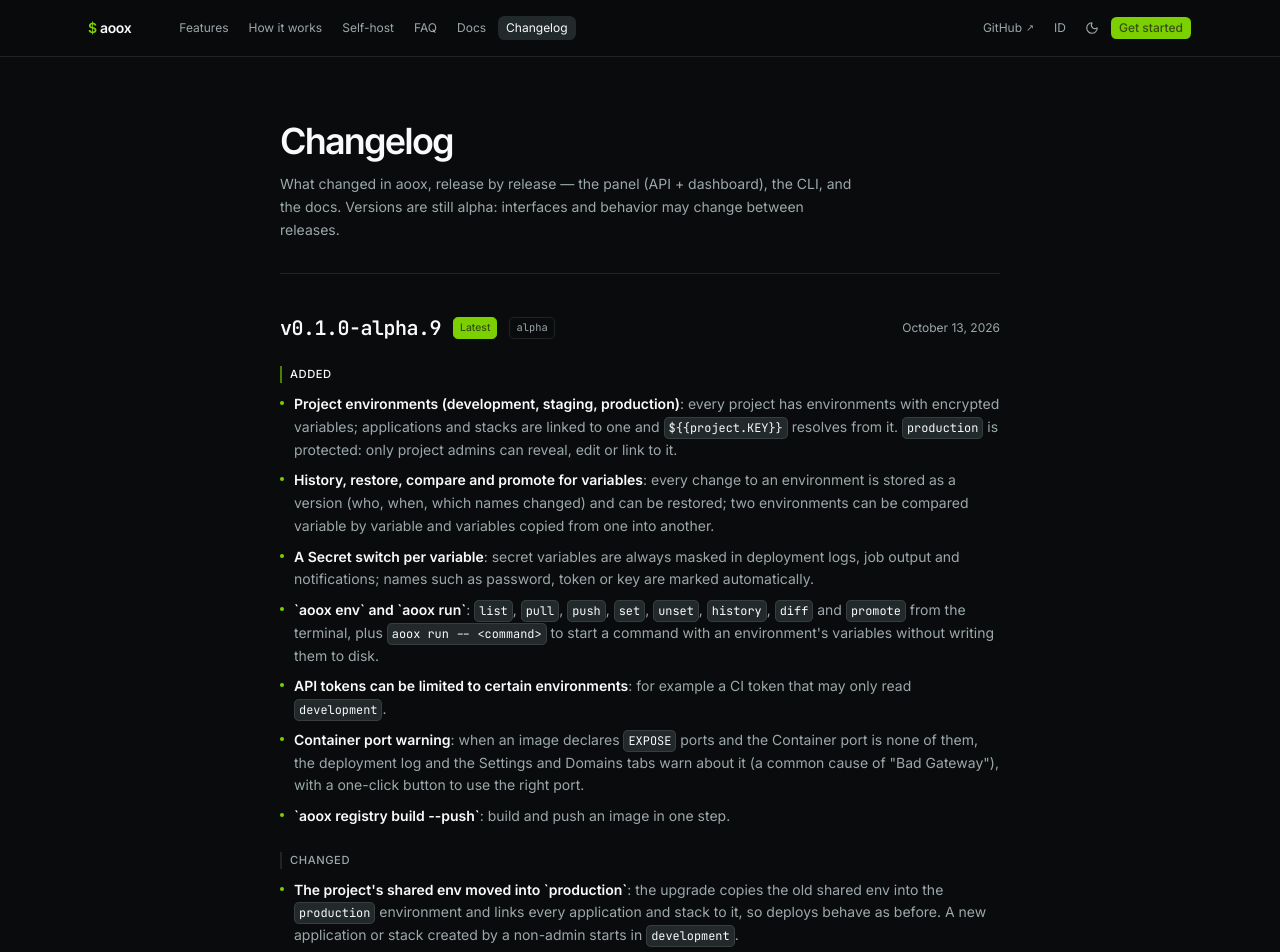
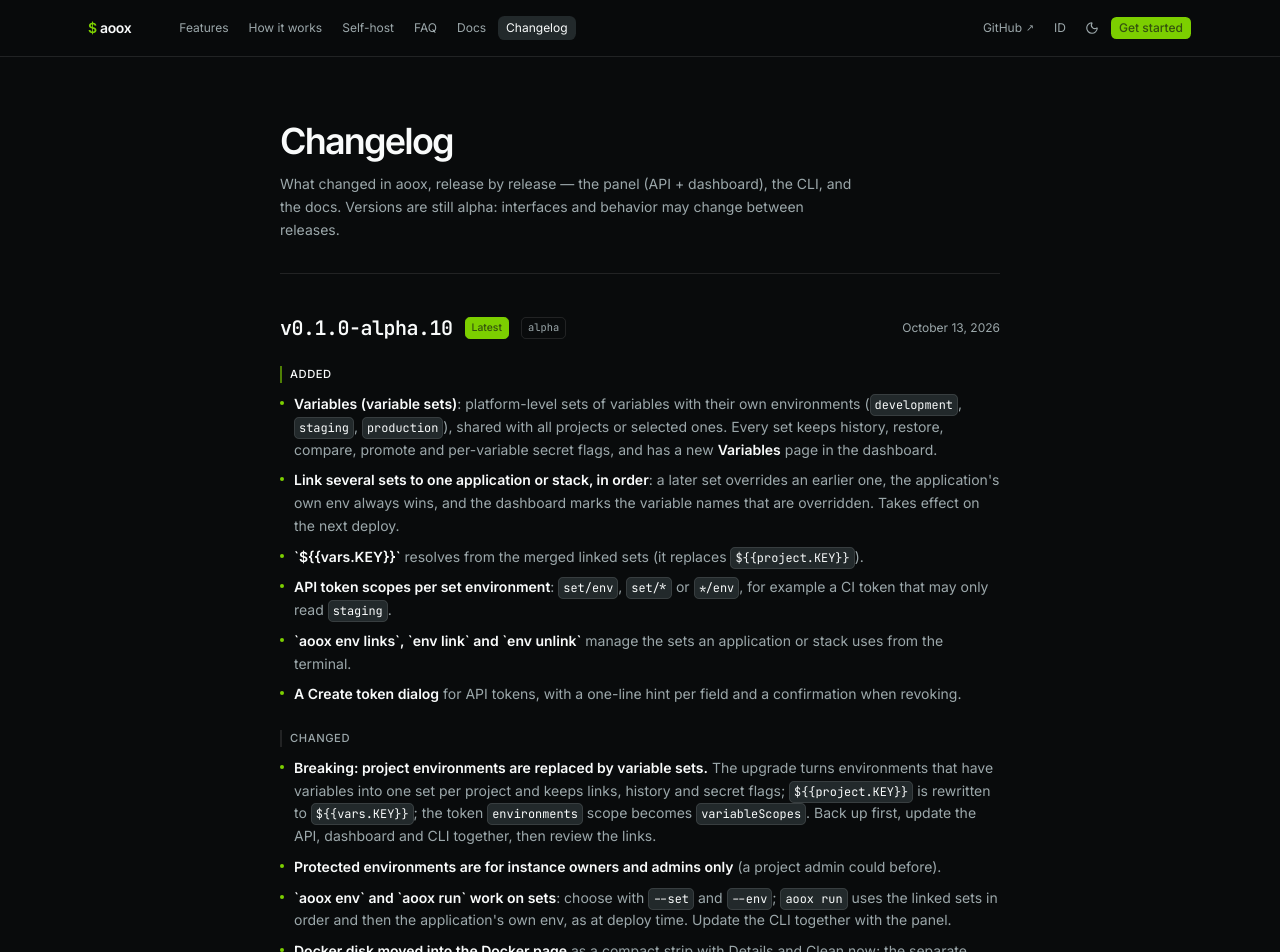
Before and after one commit to hideandseeklab/aoox-landing, a Next.js app: page /changelog in a window 1280 px wide. Shown: the top 952 px of the page. Built offline with nearby package versions, Linux system fonts and the light colour scheme.

Commit message:
docs: changelog for 0.1.0-alpha.10; aoox run output and --quiet

```diff
--- a/src/app/(en)/docs/cli/page.tsx
+++ b/src/app/(en)/docs/cli/page.tsx
@@ -73,7 +73,7 @@ const COMMANDS = [
   {
     cmd: "aoox run -- <command>",
     what: "Runs a command with the variables the linked application gets at deploy time (or one set environment), without writing them to disk.",
-    flags: "--set/-s, --env/-e, --app, --stack, --file, --url/-u, --token/-t",
+    flags: "--set/-s, --env/-e, --app, --stack, --file, --quiet/-q, --url/-u, --token/-t",
   },
   {
     cmd: "aoox domain set",
@@ -435,7 +435,7 @@ $ aoox run -- npm run dev                                  # what the linked app
           [<Code key="ls">aoox env links [--app id | --stack id] [--json]</Code>, "The set environments the application (or stack) uses, in merge order (1 = first, overridden by later ones), with the variables a later link or the own env overrides."],
           [<Code key="ln">aoox env link --set slug --env name [--position n] [--app id | --stack id]</Code>, "Links a set environment. It goes at the end (so it wins over the others) unless --position (1-based) is given; an environment that is already linked is moved there. Takes effect on the next deploy."],
           [<Code key="ul">aoox env unlink (--set slug --env name | --position n) [--app id | --stack id]</Code>, "Removes a link. Takes effect on the next deploy."],
-          [<Code key="r">aoox run [--set slug --env name] [--file .env.local] [--app id | --stack id] -- command [args…]</Code>, "Starts the command with the variables on top of your current environment (see below). Nothing is written to disk. Output goes straight to your terminal, the command's exit code is the exit code of aoox run, and Ctrl+C or SIGTERM is passed to it."],
+          [<Code key="r">aoox run [--set slug --env name] [--file .env.local] [--quiet] [--app id | --stack id] -- command [args…]</Code>, "Starts the command with the variables on top of your current environment (see below). Nothing is written to disk. Output goes straight to your terminal, the command's exit code is the exit code of aoox run, and Ctrl+C or SIGTERM is passed to it."],
         ]}
       />
       <H3>What aoox run passes to the command</H3>
@@ -469,8 +469,16 @@ $ aoox run -- npm run dev                                  # what the linked app
           file. The file is only read, and its references are not resolved.
         </li>
       </Ul>
-      <Pre title="Which layers were used (printed to standard error)">{`$ aoox run -- node server.js
-Application "shop-web": shared/production < backend/production < own env`}</Pre>
+      <Pre title="What was injected and from which layers (printed to standard error)">{`$ aoox run -- node server.js
+aoox  Injecting 9 variables into your process · Application "shop-web": shared/production < backend/production < own env`}</Pre>
+      <P>
+        The count is what aoox adds or overrides, including <Code>--file</Code>;
+        variables inherited from your shell are not counted. The line is
+        coloured only on a terminal: <Code>NO_COLOR</Code> turns colour off,{" "}
+        <Code>FORCE_COLOR</Code> forces it, and pipes and CI logs stay plain.{" "}
+        <Code>--quiet</Code> (<Code>-q</Code>) hides the line, but warnings about
+        references aoox cannot resolve are always printed.
+      </P>
       <H3>Pull formats and push</H3>
       <Pre title="Formats and standard output">{`$ aoox env pull --env staging                        # ./.env, the stored text with its comments
 $ aoox env pull --format json                        # ./.env.json  {"KEY":"value"}
--- a/src/app/(id)/id/docs/cli/page.tsx
+++ b/src/app/(id)/id/docs/cli/page.tsx
@@ -98,7 +98,7 @@ const COMMANDS = [
   {
     cmd: "aoox run -- <perintah>",
     what: "Menjalankan perintah dengan variabel yang didapat aplikasi tertaut saat deploy (atau satu environment set), tanpa menulisnya ke disk.",
-    flags: "--set/-s, --env/-e, --app, --stack, --file, --url/-u, --token/-t",
+    flags: "--set/-s, --env/-e, --app, --stack, --file, --quiet/-q, --url/-u, --token/-t",
   },
   {
     cmd: "aoox registry push",
@@ -430,7 +430,7 @@ $ aoox run -- npm run dev                                  # yang didapat aplika
           [<Code key="ls">aoox env links [--app id | --stack id] [--json]</Code>, "Environment set yang dipakai aplikasi (atau stack), sesuai urutan penggabungan (1 = pertama, ditimpa yang berikutnya), beserta variabel yang ditimpa tautan berikutnya atau env sendiri."],
           [<Code key="ln">aoox env link --set slug --env nama [--position n] [--app id | --stack id]</Code>, "Menautkan environment set. Ditaruh di akhir (jadi menang atas yang lain) kecuali --position (mulai dari 1) diberikan; environment yang sudah tertaut dipindah ke posisi itu. Berlaku pada deploy berikutnya."],
           [<Code key="ul">aoox env unlink (--set slug --env nama | --position n) [--app id | --stack id]</Code>, "Melepas tautan. Berlaku pada deploy berikutnya."],
-          [<Code key="r">aoox run [--set slug --env nama] [--file .env.local] [--app id | --stack id] -- perintah [argumen…]</Code>, "Menjalankan perintah dengan variabel di atas environment-mu saat ini (lihat di bawah). Tidak ada yang ditulis ke disk. Output langsung ke terminalmu, exit code perintah menjadi exit code aoox run, dan Ctrl+C atau SIGTERM diteruskan ke perintah."],
+          [<Code key="r">aoox run [--set slug --env nama] [--file .env.local] [--quiet] [--app id | --stack id] -- perintah [argumen…]</Code>, "Menjalankan perintah dengan variabel di atas environment-mu saat ini (lihat di bawah). Tidak ada yang ditulis ke disk. Output langsung ke terminalmu, exit code perintah menjadi exit code aoox run, dan Ctrl+C atau SIGTERM diteruskan ke perintah."],
         ]}
       />
       <H3>Apa yang diteruskan aoox run ke perintah</H3>
@@ -466,8 +466,17 @@ $ aoox run -- npm run dev                                  # yang didapat aplika
           file. File hanya dibaca, dan referensi di dalamnya tidak diresolusi.
         </li>
       </Ul>
-      <Pre title="Lapisan yang dipakai (dicetak ke standard error)">{`$ aoox run -- node server.js
-Application "shop-web": shared/production < backend/production < own env`}</Pre>
+      <Pre title="Yang disuntikkan dan dari lapisan mana (dicetak ke standard error)">{`$ aoox run -- node server.js
+aoox  Injecting 9 variables into your process · Application "shop-web": shared/production < backend/production < own env`}</Pre>
+      <P>
+        Jumlahnya adalah yang ditambah atau ditimpa aoox, termasuk{" "}
+        <Code>--file</Code>; variabel bawaan shell-mu tidak dihitung. Baris ini
+        berwarna hanya di terminal: <Code>NO_COLOR</Code> mematikan warna,{" "}
+        <Code>FORCE_COLOR</Code> memaksanya, dan pipe serta log CI tetap polos.{" "}
+        <Code>--quiet</Code> (<Code>-q</Code>) menyembunyikan baris itu, tetapi
+        peringatan tentang referensi yang tidak bisa diresolusi aoox selalu
+        dicetak.
+      </P>
       <H3>Format pull dan push</H3>
       <Pre title="Format dan standard output">{`$ aoox env pull --env staging                        # ./.env, teks tersimpan beserta komentarnya
 $ aoox env pull --format json                        # ./.env.json  {"KEY":"value"}
--- a/src/content/changelog.ts
+++ b/src/content/changelog.ts
@@ -29,6 +29,67 @@ export const GITHUB_ORG = "https://github.com/hideandseeklab"
 export const CHANGELOG_REPOS = ["aoox-api", "aoox-web", "aoox-cli", "aoox-landing"] as const
 
 export const RELEASES: Release[] = [
+  {
+    version: "0.1.0-alpha.10",
+    date: "2026-10-13",
+    channel: "alpha",
+    groups: [
+      {
+        kind: "added",
+        items: [
+          {
+            id: "**Variables (variable set)**: kumpulan variabel tingkat platform dengan environment sendiri (`development`, `staging`, `production`), dibagikan ke semua project atau ke project tertentu. Setiap set punya riwayat, restore, bandingkan, promosi, dan tanda Rahasia per variabel, plus halaman **Variables** baru di panel.",
+            en: "**Variables (variable sets)**: platform-level sets of variables with their own environments (`development`, `staging`, `production`), shared with all projects or selected ones. Every set keeps history, restore, compare, promote and per-variable secret flags, and has a new **Variables** page in the dashboard.",
+          },
+          {
+            id: "**Tautkan beberapa set ke satu aplikasi atau stack, berurutan**: set yang lebih akhir menimpa yang lebih awal, env milik aplikasi selalu menang, dan panel menandai nama variabel yang tertimpa. Berlaku pada deploy berikutnya.",
+            en: "**Link several sets to one application or stack, in order**: a later set overrides an earlier one, the application's own env always wins, and the dashboard marks the variable names that are overridden. Takes effect on the next deploy.",
+          },
+          {
+            id: "**`${{vars.KEY}}`** mengambil nilai gabungan dari set yang ditautkan (menggantikan `${{project.KEY}}`).",
+            en: "**`${{vars.KEY}}`** resolves from the merged linked sets (it replaces `${{project.KEY}}`).",
+          },
+          {
+            id: "**Scope token API per environment set**: `set/env`, `set/*` atau `*/env`, misalnya token CI yang hanya boleh membaca `staging`.",
+            en: "**API token scopes per set environment**: `set/env`, `set/*` or `*/env`, for example a CI token that may only read `staging`.",
+          },
+          {
+            id: "**`aoox env links`, `env link` dan `env unlink`** mengatur daftar set yang dipakai sebuah aplikasi atau stack dari terminal.",
+            en: "**`aoox env links`, `env link` and `env unlink`** manage the sets an application or stack uses from the terminal.",
+          },
+          {
+            id: "**Dialog Create token** untuk token API, dengan satu baris petunjuk per bidang dan konfirmasi saat mencabut token.",
+            en: "**A Create token dialog** for API tokens, with a one-line hint per field and a confirmation when revoking.",
+          },
+        ],
+      },
+      {
+        kind: "changed",
+        items: [
+          {
+            id: "**Perubahan yang merusak: environment project digantikan variable set.** Upgrade mengubah environment yang berisi variabel menjadi satu set per project dan menjaga tautan, riwayat, dan flag rahasia; `${{project.KEY}}` ditulis ulang menjadi `${{vars.KEY}}`; scope token `environments` menjadi `variableScopes`. Backup dulu, perbarui API, dashboard, dan CLI bersamaan, lalu periksa tautan.",
+            en: "**Breaking: project environments are replaced by variable sets.** The upgrade turns environments that have variables into one set per project and keeps links, history and secret flags; `${{project.KEY}}` is rewritten to `${{vars.KEY}}`; the token `environments` scope becomes `variableScopes`. Back up first, update the API, dashboard and CLI together, then review the links.",
+          },
+          {
+            id: "**Environment terlindungi hanya untuk owner dan admin instance** (sebelumnya admin project juga bisa).",
+            en: "**Protected environments are for instance owners and admins only** (a project admin could before).",
+          },
+          {
+            id: "**`aoox env` dan `aoox run` bekerja pada set**: pilih dengan `--set` dan `--env`; `aoox run` memakai set yang ditautkan berurutan lalu env aplikasi, seperti saat deploy. Perbarui CLI bersama panel.",
+            en: "**`aoox env` and `aoox run` work on sets**: choose with `--set` and `--env`; `aoox run` uses the linked sets in order and then the application's own env, as at deploy time. Update the CLI together with the panel.",
+          },
+          {
+            id: "**Disk Docker pindah ke halaman Docker** sebagai strip ringkas dengan Details dan Clean now; halaman Infrastructure terpisah dihapus.",
+            en: "**Docker disk moved into the Docker page** as a compact strip with Details and Clean now; the separate Infrastructure page is gone.",
+          },
+          {
+            id: "**Halaman backup instance, kartu update, dan kartu panel domain** dirapikan, dan ikon stepper deploy kini sejajar.",
+            en: "**The instance backup page, update card and panel domain card** were tidied up, and the deploy stepper icons now line up.",
+          },
+        ],
+      },
+    ],
+  },
   {
     version: "0.1.0-alpha.9",
     date: "2026-10-13",
```
Also changed, not shown: 1 other file (tests, documents, lock files or other folders).
